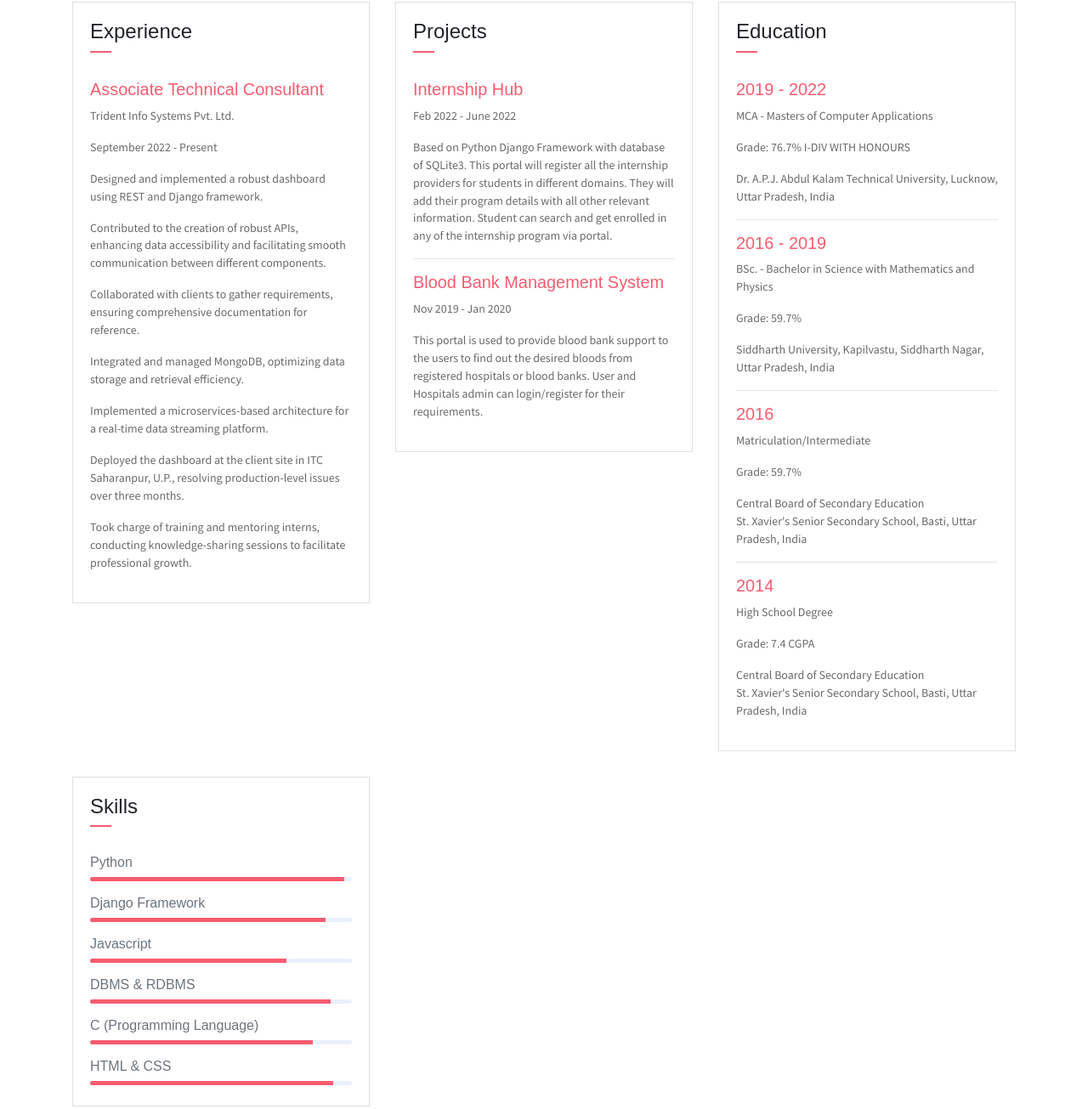
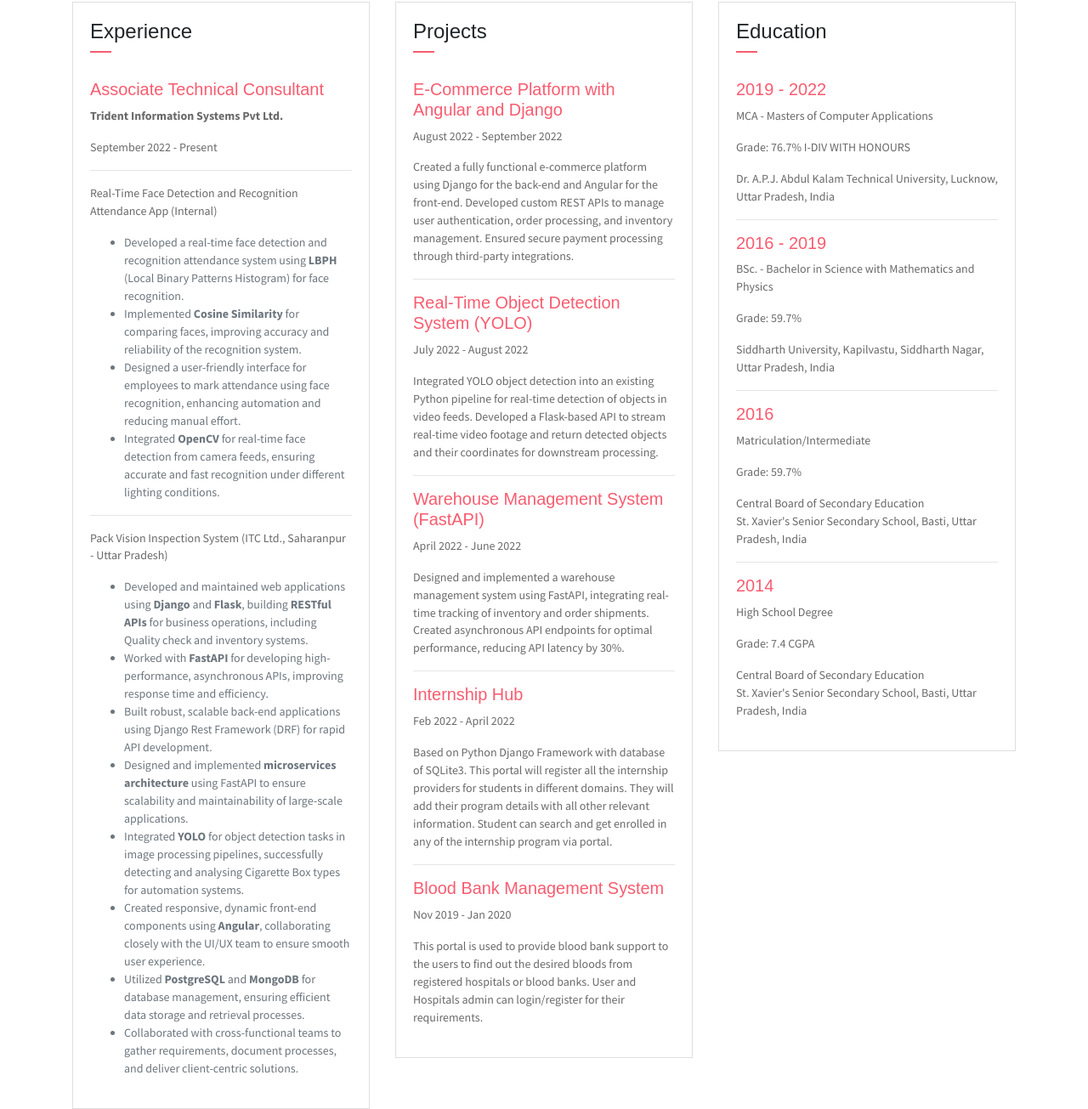
Before and after one commit to akshitsingh07/akshitsingh-portfolio, a website: page index.html in a window 1280 px wide. Shown: the part 1295-2600 px from the top of the page at 85% size. Drawn offline with Linux system fonts and the light colour scheme; some packages are replaced by stand-ins of ours.

Commit message:
Changes Added

```diff
--- a/index.html
+++ b/index.html
@@ -140,15 +140,28 @@
                         </div>
                         <div class="card-body">
                             <h6 class="title text-danger">Associate Technical Consultant</h6>
-                            <P>Trident Info Systems Pvt. Ltd.</P>
+                            <P><strong>Trident Information Systems Pvt Ltd.</strong></P>
                             <P>September 2022 - Present</P>
-                            <P class="subtitle">Designed and implemented a robust dashboard using REST and Django framework.</P>
-                            <P class="subtitle">Contributed to the creation of robust APIs, enhancing data accessibility and facilitating	smooth communication between different components.</P>
-                            <P class="subtitle">Collaborated with clients to gather requirements, ensuring comprehensive documentation for reference.</P>
-                            <P class="subtitle">Integrated and managed MongoDB, optimizing data storage and retrieval efficiency.</P>
-                            <P class="subtitle">Implemented a microservices-based architecture for a real-time data streaming platform.</P>
-                            <P class="subtitle">Deployed the dashboard at the client site in ITC Saharanpur, U.P., resolving production-level issues over three months.</P>
-                            <P class="subtitle">Took charge of training and mentoring interns, conducting knowledge-sharing sessions to facilitate professional growth.</P>
+                            <hr>
+                            <P>Real-Time Face Detection and Recognition Attendance App (Internal)</P>
+                            <ul>
+                                <li>Developed a real-time face detection and recognition attendance system using <strong>LBPH</strong> (Local Binary Patterns Histogram) for face recognition.</li>
+                                <li>Implemented <strong>Cosine Similarity</strong> for comparing faces, improving accuracy and reliability of the recognition system.</li>
+                                <li>Designed a user-friendly interface for employees to mark attendance using face recognition, enhancing automation and reducing manual effort.</li>
+                                <li>Integrated <strong>OpenCV</strong> for real-time face detection from camera feeds, ensuring accurate and fast recognition under different lighting conditions.</li>
+                            </ul>
+                            <hr>
+                            <P>Pack Vision Inspection System (ITC Ltd., Saharanpur - Uttar Pradesh)</P>
+                            <ul>
+                                <li>Developed and maintained web applications using <strong>Django</strong> and <strong>Flask</strong>, building <strong>RESTful APIs</strong> for business operations, including Quality check and inventory systems.</li>
+                                <li>Worked with <strong>FastAPI</strong> for developing high-performance, asynchronous APIs, improving response time and efficiency.</li>
+                                <li>Built robust, scalable back-end applications using Django Rest Framework (DRF) for rapid API development.</li>
+                                <li>Designed and implemented <strong>microservices architecture</strong> using FastAPI to ensure scalability and maintainability of large-scale applications.</li>
+                                <li>Integrated <strong>YOLO</strong> for object detection tasks in image processing pipelines, successfully detecting and analysing Cigarette Box types for automation systems.</li>
+                                <li>Created responsive, dynamic front-end components using <strong>Angular</strong>, collaborating closely with the UI/UX team to ensure smooth user experience.</li>
+                                <li>Utilized <strong>PostgreSQL</strong> and <strong>MongoDB</strong> for database management, ensuring efficient data storage and retrieval processes.</li>
+                                <li>Collaborated with cross-functional teams to gather requirements, document processes, and deliver client-centric solutions.</li>
+                            </ul>
                         </div>
                     </div>
                 </div>
@@ -161,8 +174,20 @@
                             </div>
                         </div>
                         <div class="card-body">
+                            <h6 class="title text-danger">E-Commerce Platform with Angular and Django</h6>
+                            <P>August 2022 - September 2022</P>
+                            <P class="subtitle">Created a fully functional e-commerce platform using Django for the back-end and Angular for the front-end. Developed custom REST APIs to manage user authentication, order processing, and inventory management. Ensured secure payment processing through third-party integrations.</P>
+                            <hr>
+                            <h6 class="title text-danger">Real-Time Object Detection System (YOLO)</h6>
+                            <P>July 2022 - August 2022</P>
+                            <P class="subtitle">Integrated YOLO object detection into an existing Python pipeline for real-time detection of objects in video feeds. Developed a Flask-based API to stream real-time video footage and return detected objects and their coordinates for downstream processing.</P>
+                            <hr>
+                            <h6 class="title text-danger">Warehouse Management System (FastAPI)</h6>
+                            <P>April 2022 - June 2022</P>
+                            <P class="subtitle">Designed and implemented a warehouse management system using FastAPI, integrating real-time tracking of inventory and order shipments. Created asynchronous API endpoints for optimal performance, reducing API latency by 30%.</P>
+                            <hr>
                             <h6 class="title text-danger">Internship Hub</h6>
-                            <P>Feb 2022 - June 2022</P>
+                            <P>Feb 2022 - April 2022</P>
                             <P class="subtitle">Based on Python Django Framework with database of SQLite3. This portal will register all the internship providers for students in different domains. They will add their program details with all other relevant information. Student
                                 can search and get enrolled in any of the internship program via portal.</P>
                             <hr>
```
